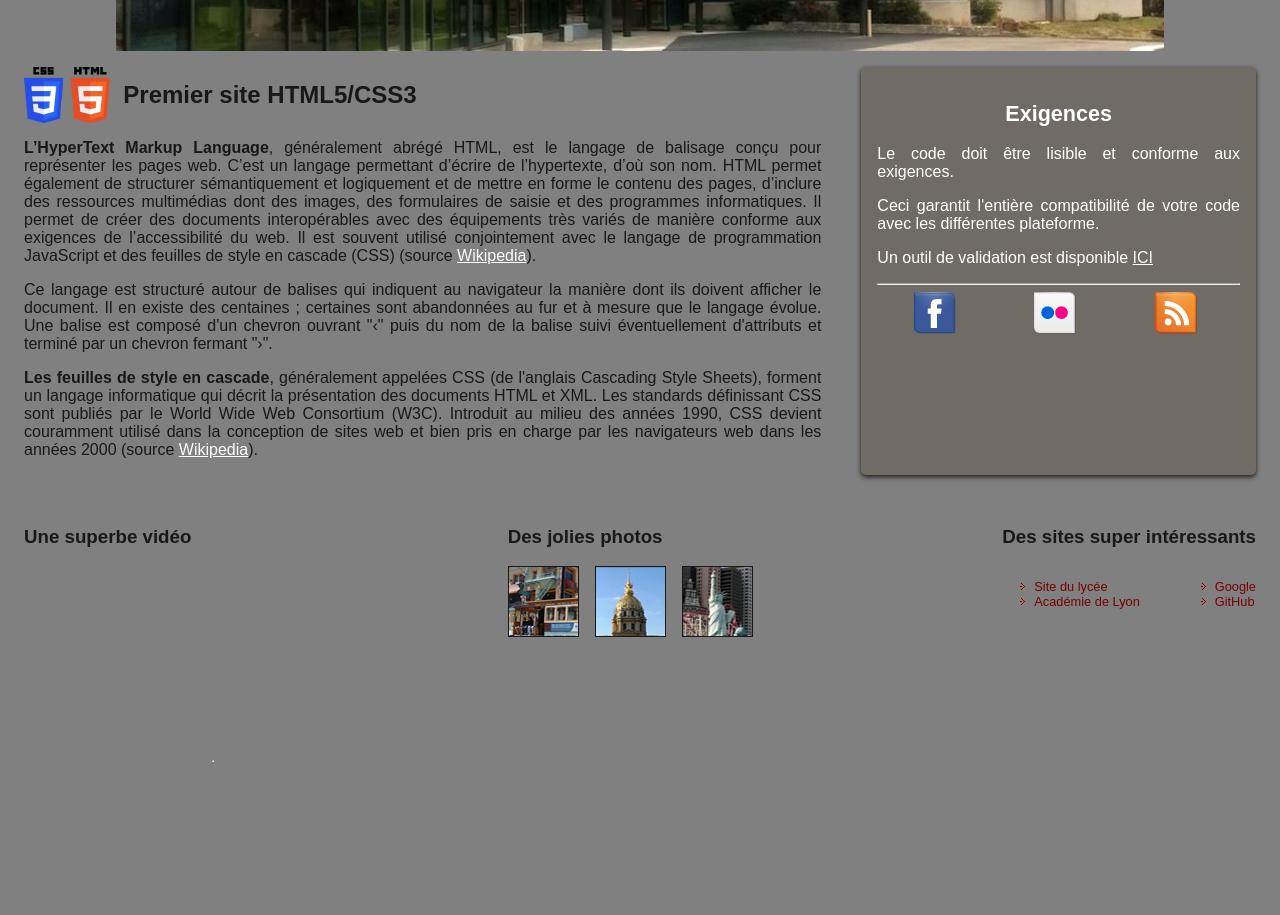
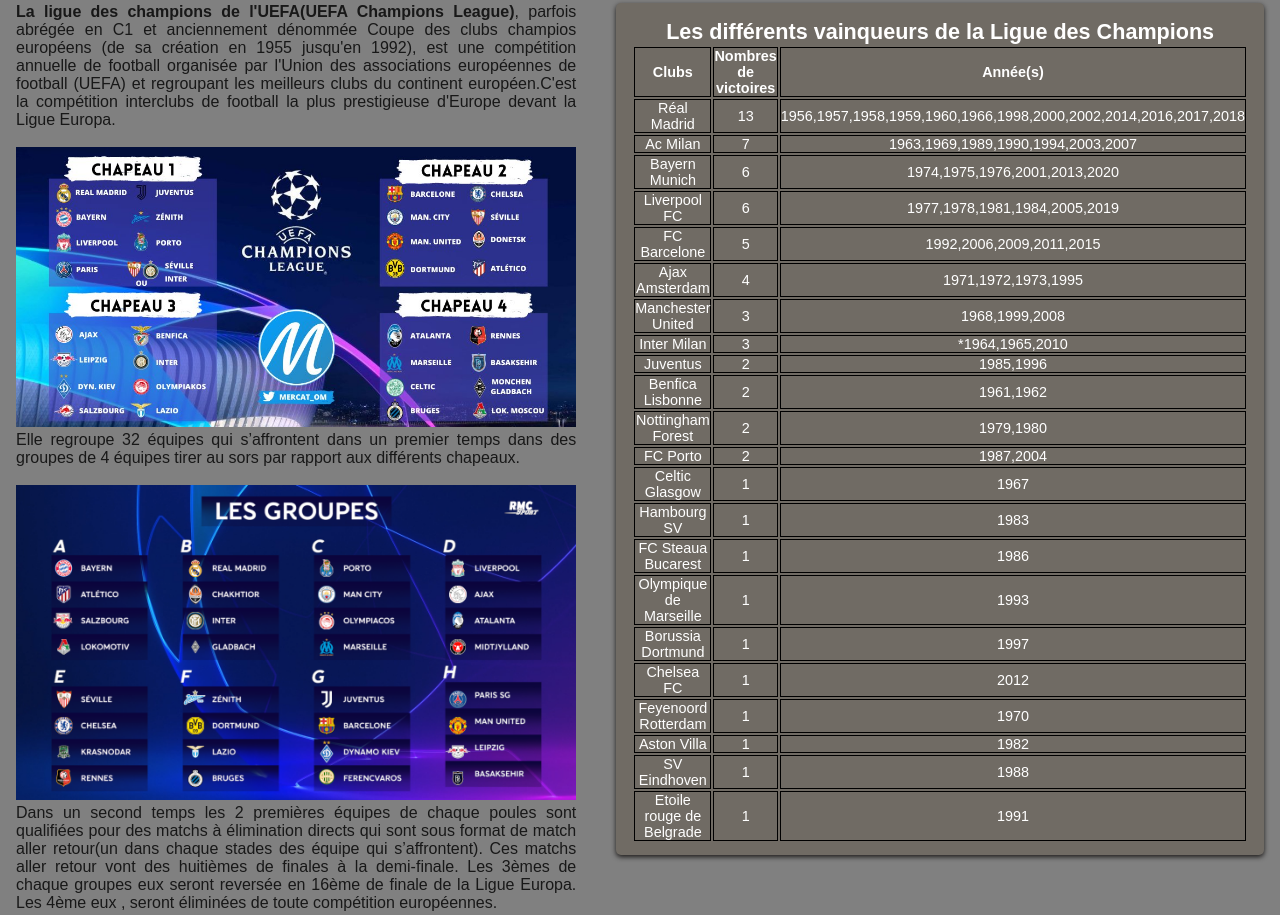
Before and after one commit to Kais695/site_web, a plain HTML site: page index.html in a window 1280 px wide. Shown: the part 325-1240 px from the top of the page. Before the commit the page ends 1103 px from the top, so only its background shows below. Drawn offline with Linux system fonts and the light colour scheme; grey boxes are pictures that could not be loaded; files whose address does not match are found by name.

Commit message:
30/10/2020 14h40

```diff
--- a/css/style.css
+++ b/css/style.css
@@ -52,6 +52,7 @@
 {
   grid-area: as;
   margin-right: 1rem;
+  height: 820px;
 }
 
 footer
--- a/index.html
+++ b/index.html
@@ -3,7 +3,7 @@
     <head>
         <meta charset="utf-8" />
         <link rel="stylesheet" href="css/style.css" />
-        <title>SIN - LPO ARAGON PICASSO</title>
+        <title>SIN - Ligue des champions</title>
     </head>
 
     <body>
@@ -11,64 +11,175 @@
           <header><!-- début du header -->
                 <div id="titre_principal">
                     <div class="logo">
-                        <img src="images/sin_logo.png" alt="Logo SIN" />
-                        <h1>Lycée Polyvalent Aragon Picasso </h1>
+                        <img src="images/liguedeschampions.jpg" alt="LogoLiguedeschampions" />
+                        <h1>Ligue des champions </h1>
                     </div>
                 </div>
                 <nav><!-- Début du nav -->
                     <ul>
                         <li><a href = "index.html">Accueil</a></li>
-                        <li><a href = "page1.html">Html</a></li>
-                        <li><a href = "page2.html">CSS</a></li>
-                        <li><a href = "https://aragon-picasso.ent.auvergnerhonealpes.fr" target="_blank">Le lycée</a></li>
+                        <li><a href = "page1.html">Calendrier & scores</a></li>
+                        <li><a href = "page2.html">Format</a></li>
+
                     </ul>
                 </nav><!-- Fin du nav -->
           </header><!-- Fin du header -->
             <div class="banniere">
-                <div id="banniere_image"><img src="images/bandeau.jpg" alt="bandeau LPO Aragon"/></div>
+                <div id="banniere_image"><img src="images/banniere.jpg" alt="bandeau LPO Aragon"/></div>
             </div>
                 <article><!-- Début de article -->
-                    <div class="logo"><img src="images/HTML5_CSS3.png" alt="présentation HTML"/><h1>Premier site HTML5/CSS3</h1>
-                    </div>
-                    <p><strong>L’HyperText Markup Language</strong>, généralement abrégé HTML, est le langage de balisage conçu pour représenter les pages web. C’est un langage permettant d’écrire de l’hypertexte, d’où son nom. HTML permet également de structurer sémantiquement et logiquement et de mettre en forme le contenu des pages, d’inclure des ressources multimédias dont des images, des formulaires de saisie et des programmes informatiques. Il permet de créer des documents interopérables avec des équipements très variés de manière conforme aux exigences de l’accessibilité du web. Il est souvent utilisé conjointement avec le langage de programmation JavaScript et des feuilles de style en cascade (CSS) (source <a href="https://fr.wikipedia.org/wiki/Hypertext_Markup_Language" target="_blank">Wikipedia</a>). </p>
-                    <p>Ce langage est structuré autour de balises qui indiquent au navigateur la manière dont ils doivent afficher le document. Il en existe des centaines ; certaines sont abandonnées au fur et à mesure que le langage évolue. Une balise est composé d'un chevron ouvrant &quot;&lsaquo;&quot; puis du nom de la balise suivi éventuellement d'attributs et terminé par un chevron fermant &quot;&rsaquo;&quot;. </p>
-                    <p><strong>Les feuilles de style en cascade</strong>, généralement appelées CSS (de l'anglais Cascading Style Sheets), forment un langage informatique qui décrit la présentation des documents HTML et XML. Les standards définissant CSS sont publiés par le World Wide Web Consortium (W3C). Introduit au milieu des années 1990, CSS devient couramment utilisé dans la conception de sites web et bien pris en charge par les navigateurs web dans les années 2000 (source <a href="http://fr.wikipedia.org/wiki/Feuilles_de_style_en_cascade" target="_blank">Wikipedia</a>).</p><!-- lien web vers http://fr.wikipedia.org/wiki/Feuilles_de_style_en_cascade ouvert dans un nouvel onglet -->
+
+                    <p><strong>La ligue des champions de l'UEFA(UEFA Champions League)</strong>, parfois abrégée en C1 et anciennement dénommée Coupe des clubs champios européens (de sa création en 1955 jusqu'en 1992), est une compétition annuelle de football organisée par l'Union des associations européennes de football (UEFA) et regroupant les meilleurs clubs du continent européen.C'est la compétition interclubs de football la plus prestigieuse d'Europe devant la Ligue Europa.
+                      </p>
+                      <br>
+                    <img id="chapeaux" src="images/banniere1.jpg" alt="chapeaux">
+                      <p>Elle regroupe 32 équipes qui s’affrontent dans un premier temps dans des groupes de 4 équipes tirer au sors par rapport aux différents chapeaux.</p>
+                      <br>
+                      <img id="chapeaux" src="images/groupe.png" alt="chapeaux">
+                      <p>Dans un second temps les 2 premières équipes de chaque poules sont qualifiées pour des matchs à élimination directs qui sont sous format de match aller retour(un dans chaque stades des équipe qui s’affrontent). Ces matchs aller retour vont des huitièmes de finales à la demi-finale. Les 3èmes de chaque groupes eux seront reversée en 16ème de finale de la Ligue Europa. Les 4ème eux , seront éliminées de toute compétition européennes.
+                      </p>
+                      <br>
+                      <p>La dernière phases de la compétition est la finale où les deux équipes qui y sont parvenues se rencontreront dans un match simple de 90min ( prolongation si besoin) dans un stade préalablement choisie par l’UEFA en l’occurrence le stade choisi pour l’édition 2020/2021 est le Stade olympique Atatürk à Istanbul</p>
+                      <img id="chapeaux" src="images/image0.jpg" alt="chapeaux">
                 </article><!-- fin de article-->
                 <aside><!-- début du aside -->
-                    <h1>Exigences</h1>
+                    <h1>Les différents vainqueurs de la Ligue des Champions</h1>
                     <img src="images/bulle.png" alt="" id="fleche_bulle" />
-                    <p>Le code doit être lisible et conforme aux exigences.</p>
-                    <p>Ceci garantit l'entière compatibilité de votre code avec les différentes plateforme.</p>
-
-                    <p>Un outil de validation est disponible <a href="https://validator.w3.org"> ICI</a></p>
-                  <hr />
-
-                    <div id="social"> <img src="images/facebook.png" alt="facebook"/><img src="images/flickr.png" alt = "flickr"/><img src="images/rss.png" alt="RSS"/>  <!-- Insertion des images facebook, twitter et RSS à cet endroit, tous sur la même ligne sans toucher au div --> </div>
+                    <table>
+                      <tr>
+                        <th>Clubs</th>
+                        <th>Nombres de victoires</th>
+                        <th>Année(s)</th>
+                      </tr>
+                      <tr>
+                        <td>Réal Madrid</td>
+                        <td>13</td>
+                        <td>1956,1957,1958,1959,1960,1966,1998,2000,2002,2014,2016,2017,2018</td>
+                      </tr>
+                      <tr>
+                        <td>Ac Milan</td>
+                        <td>7</td>
+                        <td>1963,1969,1989,1990,1994,2003,2007</td>
+                      </tr>
+                      <tr>
+                        <td>Bayern Munich</td>
+                        <td>6</td>
+                        <td>1974,1975,1976,2001,2013,2020</td>
+                      </tr>
+                      <tr>
+                        <td>Liverpool FC</td>
+                        <td>6</td>
+                        <td>1977,1978,1981,1984,2005,2019</td>
+                      </tr>
+                      <tr>
+                        <td>FC Barcelone</td>
+                        <td>5</td>
+                        <td>1992,2006,2009,2011,2015</td>
+                      </tr>
+                      <tr>
+                        <td>Ajax Amsterdam</td>
+                        <td>4</td>
+                        <td>1971,1972,1973,1995</td>
+                      </tr>
+                      <tr>
+                        <td>Manchester United</td>
+                        <td>3</td>
+                        <td>1968,1999,2008</td>
+                      </tr>
+                      <tr>
+                        <td>Inter Milan</td>
+                        <td>3</td>
+                        <td>*1964,1965,2010</td>
+                      </tr>
+                      <tr>
+                        <td>Juventus</td>
+                        <td>2</td>
+                        <td>1985,1996</td>
+                      </tr>
+                      <tr>
+                        <td>Benfica Lisbonne</td>
+                        <td>2</td>
+                        <td>1961,1962</td>
+                      </tr>
+                      <tr>
+                        <td>Nottingham Forest</td>
+                        <td>2</td>
+                        <td>1979,1980</td>
+                      </tr>
+                      <tr>
+                        <td>FC Porto</td>
+                        <td>2</td>
+                        <td>1987,2004</td>
+                      </tr>
+                      <tr>
+                        <td>Celtic Glasgow</td>
+                        <td>1</td>
+                        <td>1967</td>
+                      </tr>
+                      <tr>
+                        <td>Hambourg SV</td>
+                        <td>1</td>
+                        <td>1983</td>
+                      </tr>
+                      <tr>
+                        <td>FC Steaua Bucarest</td>
+                        <td>1</td>
+                        <td>1986</td>
+                      </tr>
+                      <tr>
+                        <td>Olympique de Marseille</td>
+                        <td>1</td>
+                        <td>1993</td>
+                      </tr>
+                      <tr>
+                        <td>Borussia Dortmund</td>
+                        <td>1</td>
+                        <td>1997</td>
+                      </tr>
+                      <tr>
+                        <td>Chelsea FC</td>
+                        <td>1</td>
+                        <td>2012</td>
+                      </tr>
+                      <tr>
+                        <td>Feyenoord Rotterdam</td>
+                        <td>1</td>
+                        <td>1970</td>
+                      </tr>
+                      <tr>
+                        <td>Aston Villa</td>
+                        <td>1</td>
+                        <td>1982</td>
+                      </tr>
+                      <tr>
+                        <td>SV Eindhoven</td>
+                        <td>1</td>
+                        <td>1988</td>
+                      </tr>
+                      <tr>
+                        <td>Etoile rouge de Belgrade</td>
+                        <td>1</td>
+                        <td>1991</td>
+                      </tr>
+                    </table>
+ </div>
                 </aside><!-- fin du aside -->
-          <hr /><!-- ceci est un trait horizontal -->
-          <footer><!-- début du footer -->
-                <div>
-                    <h3>Une superbe vidéo</h3>
-                    <iframe width="250" height="auto" src="https://www.youtube.com/embed/GqD6AiaRo3U" frameborder="0" allow="accelerometer; autoplay; clipboard-write; encrypted-media; gyroscope; picture-in-picture" allowfullscreen></iframe><!-- Insérer ici le lien youtube de la vidéo -->
-                </div>
-                <div id="des_photos">
-                    <h3>Des jolies photos</h3>
-                  <p><img src="images/photo2.jpg" alt="jolie photo" /><img src="images/photo3.jpg" alt="oh! une Photo" /><img src="images/photo4.jpg" alt="encore une photo" /></p>
-                </div>
-                <div id="sites_interessants">
-                    <h3>Des sites super intéressants</h3>
-                    <div id="listes_sites">
-                      <ul><!-- début de la liste de la premiere colonne -->
-                          <li><a href = "https://aragon-picasso.ent.auvergnerhonealpes.fr" target="_blank">Site du lycée </a></li><!-- lien web vers https://aragon-picasso.ent.auvergnerhonealpes.fr ouvert dans un nouvel onglet -->
-                          <li><a href="https://www.ac-lyon.fr" target="_blank">Académie de Lyon</a></li><!-- lien web vers http://www.ac-lyon.fr ouvert dans un nouvel onglet -->
-                      </ul><!-- fin de la liste de la premiere colonne -->
-                      <ul><!-- début de la liste de la premiere colonne -->
-                          <li><a href="https://www.google.fr" target="_blank">Google</a></li><!-- lien web vers http://www.google.fr ouvert dans un nouvel onglet -->
-                          <li><a href="https://github.com" target="_blank">GitHub</a></li><!-- lien web vers https://github.com ouvert dans un nouvel onglet -->
-                      </ul><!-- fin de la liste de la premiere colponne -->
-                    </div>
-                </div>
-          </footer><!-- fin de footer -->
+          <hr />
         </div>
     </body>
 </html>
+<style>
+*{
+  margin: 0;
+  padding: 0;
+}
+th, td{
+  border: solid 1px black;
+  text-align: center;
+}
+#chapeaux{
+  width: 100%;
+}
+
+
+</style>
```
Also changed, not shown: images/banniere.jpg (added), images/banniere1.jpg (added), images/groupe.png (added), images/image0.jpg (added), images/liguedeschampions.jpg (added).
